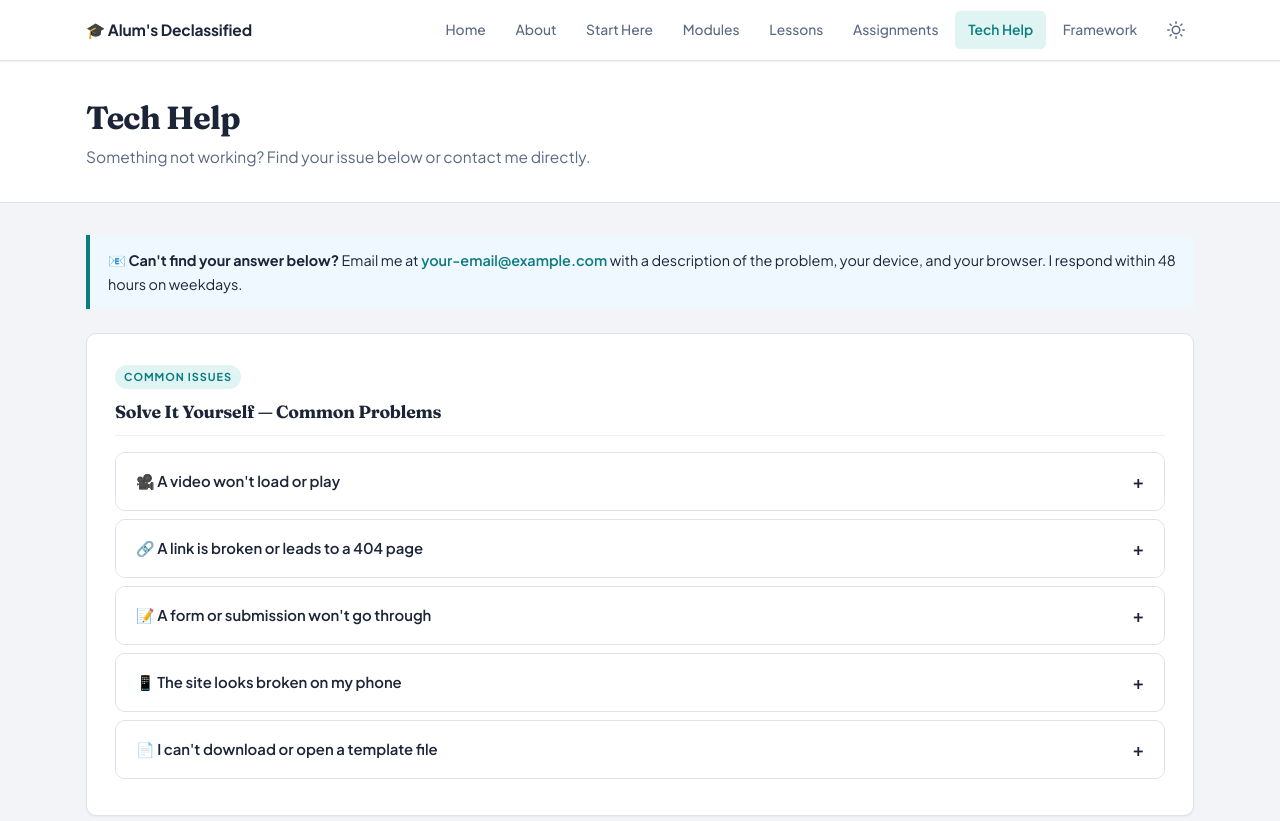
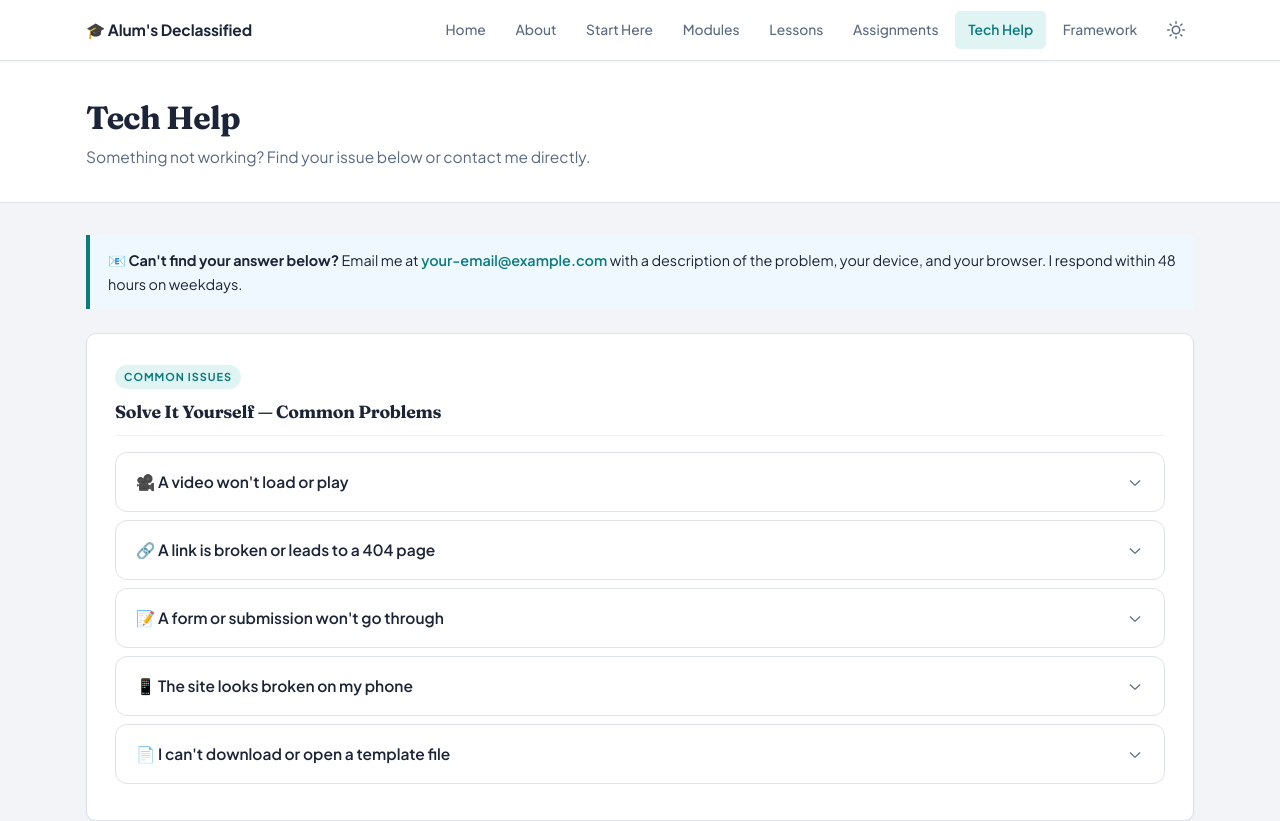
Before and after one commit to khat713/alums-declassified, a Next.js app: page /tech-help in a window 1280 px wide. Shown: the top 821 px of the page. Built offline with nearby package versions, Linux system fonts and the light colour scheme.

Commit message:
animated accordion on tech help page

```diff
--- a/app/tech-help/page.tsx
+++ b/app/tech-help/page.tsx
@@ -1,5 +1,5 @@
 import type { Metadata } from "next";
-import { AccordionItem } from "@/components/ui/accordion";
+import { Accordion, AccordionItem, AccordionTrigger, AccordionContent } from "@/components/ui/accordion";
 
 export const metadata: Metadata = {
   title: "Tech Help | Alum's Declassified",
@@ -46,7 +46,10 @@ export default function TechHelpPage() {
             Solve It Yourself — Common Problems
           </h2>
 
-          <AccordionItem title="🎥 A video won't load or play">
+          <Accordion type="single" collapsible={true}>
+            <AccordionItem value="item-1">
+              <AccordionTrigger>🎥 A video won&apos;t load or play</AccordionTrigger>
+              <AccordionContent>
                 <ol className="ml-5 space-y-1">
                   <li>Refresh the page (F5 or Ctrl+R).</li>
                   <li>Try a different browser (Chrome or Firefox work best).</li>
@@ -55,18 +58,24 @@ export default function TechHelpPage() {
                   <li>If it&apos;s a Loom video, try opening the direct Loom link.</li>
                   <li>Still stuck? Email me with your browser and device.</li>
                 </ol>
+              </AccordionContent>
             </AccordionItem>
 
-          <AccordionItem title="🔗 A link is broken or leads to a 404 page">
+            <AccordionItem value="item-2">
+              <AccordionTrigger>🔗 A link is broken or leads to a 404 page</AccordionTrigger>
+              <AccordionContent>
                 <ol className="ml-5 space-y-1">
                   <li>Copy the URL from the broken link and paste it into a new tab.</li>
                   <li>Check for any extra spaces or characters in the address bar.</li>
                   <li>Go back to the home page and navigate from there.</li>
                   <li>Email me the URL of the broken link so I can fix it.</li>
                 </ol>
+              </AccordionContent>
             </AccordionItem>
 
-          <AccordionItem title="📝 A form or submission won't go through">
+            <AccordionItem value="item-3">
+              <AccordionTrigger>📝 A form or submission won&apos;t go through</AccordionTrigger>
+              <AccordionContent>
                 <ol className="ml-5 space-y-1">
                   <li>Make sure all required fields are filled in (look for red borders or asterisks).</li>
                   <li>Try refreshing the page and re-entering your response.</li>
@@ -74,9 +83,12 @@ export default function TechHelpPage() {
                   <li>If you&apos;re on a school or work network, try your personal wi-fi — some networks block form submissions.</li>
                   <li>As a backup, email your completed response directly to me.</li>
                 </ol>
+              </AccordionContent>
             </AccordionItem>
 
-          <AccordionItem title="📱 The site looks broken on my phone">
+            <AccordionItem value="item-4">
+              <AccordionTrigger>📱 The site looks broken on my phone</AccordionTrigger>
+              <AccordionContent>
                 <ol className="ml-5 space-y-1">
                   <li>Make sure you&apos;re using an up-to-date browser (Chrome or Safari on mobile).</li>
                   <li>Try rotating your phone to landscape mode for wider tables or content.</li>
@@ -84,16 +96,21 @@ export default function TechHelpPage() {
                   <li>Clear your browser cache: Settings → Browser → Clear Cache.</li>
                   <li>Email me and describe exactly what looks wrong — screenshot if possible.</li>
                 </ol>
+              </AccordionContent>
             </AccordionItem>
 
-          <AccordionItem title="📄 I can't download or open a template file">
+            <AccordionItem value="item-5">
+              <AccordionTrigger>📄 I can&apos;t download or open a template file</AccordionTrigger>
+              <AccordionContent>
                 <ol className="ml-5 space-y-1">
                   <li>Right-click the download link and choose &ldquo;Save link as...&rdquo;</li>
                   <li>If it&apos;s a Google Doc link, make sure you&apos;re signed into a Google account and click &ldquo;Make a copy.&rdquo;</li>
                   <li>If you don&apos;t have Word, Google Docs opens .docx files for free.</li>
                   <li>Email me and I&apos;ll send you the file directly.</li>
                 </ol>
+              </AccordionContent>
             </AccordionItem>
+          </Accordion>
         </div>
 
         {/* Supported Browsers */}
--- a/components/ui/accordion.tsx
+++ b/components/ui/accordion.tsx
@@ -1,42 +1,69 @@
 "use client";
-
+import * as AccordionPrimitive from "@radix-ui/react-accordion";
 import * as React from "react";
 import { cn } from "@/lib/utils";
+import { ChevronDownIcon } from "@radix-ui/react-icons";
 
-interface AccordionItemProps {
-  title: React.ReactNode;
-  children: React.ReactNode;
-  className?: string;
-}
+const Accordion = AccordionPrimitive.Root;
 
-export function AccordionItem({ title, children, className }: AccordionItemProps) {
-  const [open, setOpen] = React.useState(false);
-  return (
-    <div
+const AccordionItem = React.forwardRef<
+  React.ElementRef<typeof AccordionPrimitive.Item>,
+  React.ComponentPropsWithoutRef<typeof AccordionPrimitive.Item>
+>(({ className, ...props }, ref) => (
+  <AccordionPrimitive.Item
+    ref={ref}
+    className={cn(
+      "border border-[#dde2eb] dark:border-[#334155] rounded-xl overflow-hidden mb-2",
+      "data-[state=open]:border-l-4 data-[state=open]:border-l-[#0d7c7e]",
+      className
+    )}
+    {...props}
+  />
+));
+AccordionItem.displayName = "AccordionItem";
+
+const AccordionTrigger = React.forwardRef<
+  React.ElementRef<typeof AccordionPrimitive.Trigger>,
+  React.ComponentPropsWithoutRef<typeof AccordionPrimitive.Trigger>
+>(({ className, children, ...props }, ref) => (
+  <AccordionPrimitive.Header className="flex">
+    <AccordionPrimitive.Trigger
+      ref={ref}
       className={cn(
-        "border border-[#dde2eb] dark:border-[#334155] rounded-[10px] overflow-hidden mb-2",
+        "flex flex-1 items-center justify-between px-5 py-4 text-left font-semibold text-[#1b2537] dark:text-[#e2e8f0] transition-all",
+        "hover:bg-[#f2f4f7] dark:hover:bg-[#162032]",
+        "data-[state=open]:text-[#0d7c7e] data-[state=open]:bg-[#e0f4f4] dark:data-[state=open]:bg-[#0d7c7e]/10",
+        "[&[data-state=open]>svg]:rotate-180",
         className
       )}
+      {...props}
     >
-      <button
-        type="button"
-        className={cn(
-          "w-full text-left px-5 py-4 font-semibold text-[0.93rem] flex justify-between items-center transition-colors",
-          open
-            ? "bg-[#e0f4f4] dark:bg-[#0d3538] text-[#0d7c7e]"
-            : "bg-white dark:bg-[#1e293b] text-[#1b2537] dark:text-[#e2e8f0] hover:bg-[#f2f4f7] dark:hover:bg-[#162032]"
-        )}
-        onClick={() => setOpen(!open)}
-        aria-expanded={open}
-      >
-        <span>{title}</span>
-        <span className="text-lg leading-none">{open ? "−" : "+"}</span>
-      </button>
-      {open && (
-        <div className="px-5 py-4 text-[0.9rem] text-[#5a6a82] dark:text-[#94a3b8] leading-[1.7] bg-white dark:bg-[#1e293b] border-t border-[#dde2eb] dark:border-[#334155]">
-          {children}
-        </div>
-      )}
+      {children}
+      <ChevronDownIcon
+        width={18}
+        height={18}
+        className="shrink-0 text-[#5a6a82] transition-transform duration-300"
+        aria-hidden="true"
+      />
+    </AccordionPrimitive.Trigger>
+  </AccordionPrimitive.Header>
+));
+AccordionTrigger.displayName = AccordionPrimitive.Trigger.displayName;
+
+const AccordionContent = React.forwardRef<
+  React.ElementRef<typeof AccordionPrimitive.Content>,
+  React.ComponentPropsWithoutRef<typeof AccordionPrimitive.Content>
+>(({ className, children, ...props }, ref) => (
+  <AccordionPrimitive.Content
+    ref={ref}
+    className="overflow-hidden text-sm transition-all data-[state=closed]:animate-accordion-up data-[state=open]:animate-accordion-down"
+    {...props}
+  >
+    <div className={cn("px-5 pb-5 pt-2 text-[#5a6a82] dark:text-[#94a3b8] leading-relaxed", className)}>
+      {children}
     </div>
-  );
-}
+  </AccordionPrimitive.Content>
+));
+AccordionContent.displayName = AccordionPrimitive.Content.displayName;
+
+export { Accordion, AccordionContent, AccordionItem, AccordionTrigger };
```
Also changed, not shown: .claude/settings.local.json, 1 other file (tests, documents, lock files or other folders). Lines whose indentation alone changed are shown as unchanged.
